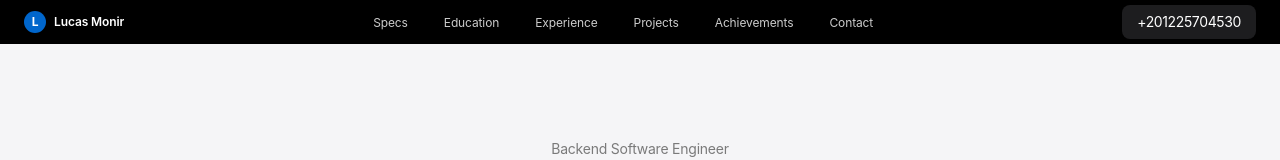
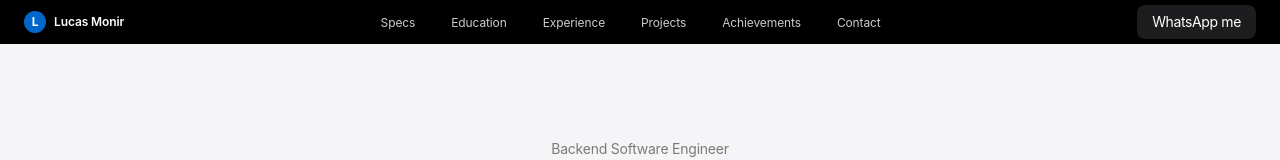
Before and after one commit to loucass/portfolio, a React (Vite) app: page / in a window 1280 px wide. Shown: the top 160 px of the page. Built offline with nearby package versions, Linux system fonts and the light colour scheme.

Commit message:
fix: whatsapp label in nav

```diff
--- a/src/components/Nav.tsx
+++ b/src/components/Nav.tsx
@@ -77,7 +77,7 @@ export function Nav() {
         </ul>
 
         <a className="nav__phone btn-dark-utility" href={profile.whatsappHref}>
-          {profile.phone}
+          WhatsApp me
         </a>
       </nav>
     </header>
```
